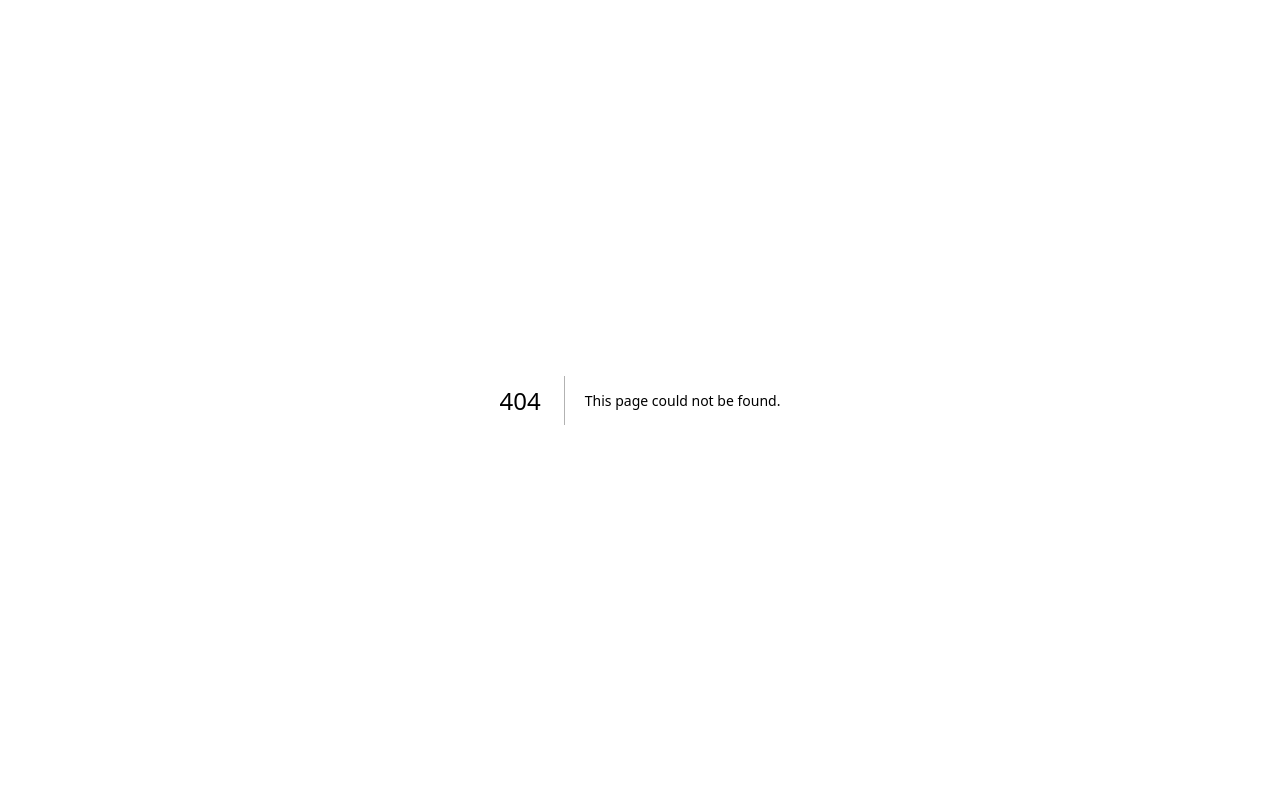
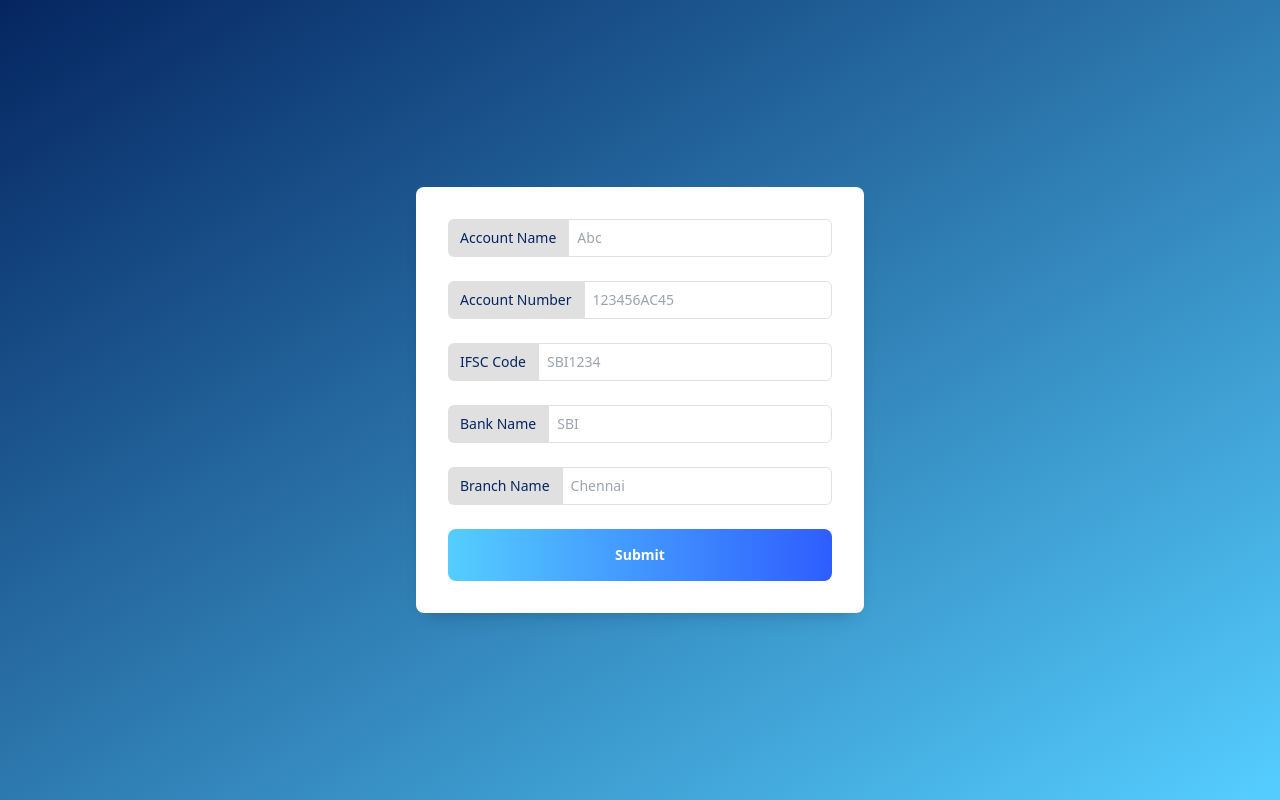
Before and after one commit to ShaliniSJ/The-Do-Nation-Station, a Next.js app: page /bank in a window 1280 px wide. Before the commit this address had no page. Built offline with nearby package versions, Linux system fonts and the light colour scheme.

Commit message:
[kierthana] added bankdetails page

```diff
--- /dev/null
+++ b/src/components/bankdetails.jsx
@@ -0,0 +1,106 @@
+
+
+const Bankdetails =() =>{
+    return (
+        <div className="flex items-center justify-center min-h-screen bg-gradient-to-br from-blue to-blue-skyblue">
+      <div className="relative p-8 bg-black/15 rounded-3xl shadow-lg w-full max-w-md">
+        <div className="absolute inset-0 bg-noise bg-primary rounded-lg" />
+        <form className="relative space-y-6 ">
+
+
+
+        {/* <fieldset className="w-full space-y-1 dark:text-gray-800">
+            <label htmlFor="licenseId" className="block text-sm font-medium">License ID</label>
+            <div className="flex">
+                <input
+                type="text"
+                name="licenseId"
+                id="licenseId"
+                placeholder="Enter your License ID"
+                className="flex flex-1 border sm:text-sm rounded-md focus:ring-inset dark:border-gray-300 dark:text-gray-800 dark:bg-gray-100 focus:dark:ring-violet-600 p-2"
+                />
+            </div>
+        </fieldset> */}
+        <fieldset className="w-full space-y-1 dark:text-gray-800">
+
+            <div className="flex">
+                <span className="flex items-center px-3 pointer-events-none sm:text-sm rounded-l-md dark:bg-gray-300 bg-gray-200">Account Name</span>
+                <input
+                type="text"
+                name="url"
+                id="url"
+                placeholder="Abc"
+                className="flex flex-1 border sm:text-sm rounded-r-md focus:ring focus:ring-blue focus:border-blue-100 dark:border-gray-300 dark:text-gray-800 dark:bg-gray-100 p-2"
+                />
+            </div>
+        </fieldset>
+
+        <fieldset className="w-full space-y-1 dark:text-gray-800">
+
+            <div className="flex">
+                <span className="flex items-center px-3 pointer-events-none sm:text-sm rounded-l-md dark:bg-gray-300 bg-gray-200">Account Number</span>
+                <input
+                type="text"
+                name="url"
+                id="url"
+                placeholder="123456AC45"
+                className="flex flex-1 border sm:text-sm rounded-r-md focus:ring focus:ring-blue focus:border-blue-100 dark:border-gray-300 dark:text-gray-800 dark:bg-gray-100 p-2"
+                />
+            </div>
+        </fieldset>
+
+        <fieldset className="w-full space-y-1 dark:text-gray-800">
+
+            <div className="flex">
+                <span className="flex items-center px-3 pointer-events-none sm:text-sm rounded-l-md dark:bg-gray-300 bg-gray-200">IFSC Code</span>
+                <input
+                type="text"
+                name="url"
+                id="url"
+                placeholder="SBI1234"
+                className="flex flex-1 border sm:text-sm rounded-r-md focus:ring focus:ring-blue focus:border-blue-100 dark:border-gray-300 dark:text-gray-800 dark:bg-gray-100 p-2"
+                />
+            </div>
+        </fieldset>
+
+        <fieldset className="w-full space-y-1 dark:text-gray-800">
+
+            <div className="flex">
+                <span className="flex items-center px-3 pointer-events-none sm:text-sm rounded-l-md dark:bg-gray-300 bg-gray-200">Bank Name</span>
+                <input
+                type="text"
+                name="url"
+                id="url"
+                placeholder="SBI"
+                className="flex flex-1 border sm:text-sm rounded-r-md focus:ring focus:ring-blue focus:border-blue-100 dark:border-gray-300 dark:text-gray-800 dark:bg-gray-100 p-2"
+                />
+            </div>
+        </fieldset>
+
+        <fieldset className="w-full space-y-1 dark:text-gray-800">
+
+            <div className="flex">
+                <span className="flex items-center px-3 pointer-events-none sm:text-sm rounded-l-md dark:bg-gray-300 bg-gray-200">Branch Name</span>
+                <input
+                type="text"
+                name="url"
+                id="url"
+                placeholder="Chennai"
+                className="flex flex-1 border sm:text-sm rounded-r-md focus:ring focus:ring-blue focus:border-blue-100 dark:border-gray-300 dark:text-gray-800 dark:bg-gray-100 p-2"
+                />
+            </div>
+        </fieldset>
+
+          <input className="w-full p-4 bg-gradient-to-r from-blue-skyblue to-blue-100 text-white font-semibold text-sm rounded-lg cursor-pointer transition-transform duration-150 transform focus:scale-105" type="submit" value="Submit" />
+        </form>
+
+      </div>
+    </div>
+
+    );
+}
+
+export default Bankdetails;
+
+//<label htmlFor="url" className="block text-sm font-medium">Location</label>
+//Account name, number, IFSC code, Bank name, Branch
--- a/src/components/organisationdetails.jsx
+++ b/src/components/organisationdetails.jsx
@@ -1,4 +1,4 @@
-import { MdMailOutline, MdLockOutline } from 'react-icons/md';
+
 
 const Organisation =() =>{
     return (
@@ -14,7 +14,7 @@ const Organisation =() =>{
                 name="description"
                 id="description"
                 placeholder="Enter your description here"
-                className="flex flex-1 border sm:text-sm rounded-md focus:ring-inset dark:border-gray-300 dark:text-gray-800 dark:bg-gray-100 focus:dark:ring-violet-600 p-2"
+                className="flex flex-1 border sm:text-sm rounded-r-md focus:ring focus:ring-blue focus:border-blue-100 dark:border-gray-300 dark:text-gray-800 dark:bg-gray-100 p-2"
                 ></textarea>
             </div>
         </fieldset>
@@ -35,7 +35,7 @@ const Organisation =() =>{
                 name="licenseId"
                 id="licenseId"
                 placeholder="Enter your License ID"
-                className="flex flex-1 border sm:text-sm rounded-md focus:ring-inset dark:border-gray-300 dark:text-gray-800 dark:bg-gray-100 focus:dark:ring-violet-600 p-2"
+                className="flex flex-1 border sm:text-sm rounded-r-md focus:ring focus:ring-blue focus:border-blue-100 dark:border-gray-300 dark:text-gray-800 dark:bg-gray-100 p-2"
                 />
             </div>
         </fieldset>
@@ -49,7 +49,7 @@ const Organisation =() =>{
                 name="url"
                 id="url"
                 placeholder="www.google.com/maps"
-                className="flex flex-1 border sm:text-sm rounded-r-md focus:ring focus:ring-violet-600 focus:border-violet-600 dark:border-gray-300 dark:text-gray-800 dark:bg-gray-100 p-2"
+                className="flex flex-1 border sm:text-sm rounded-r-md focus:ring focus:ring-blue focus:border-blue-100 dark:border-gray-300 dark:text-gray-800 dark:bg-gray-100 p-2"
                 />
             </div>
         </fieldset>
@@ -67,7 +67,7 @@ const Organisation =() =>{
             </div>
         </fieldset>
 
-          <input className="w-full p-4 bg-gradient-to-r from-blue-skyblue to-blue-100 text-white font-semibold text-sm rounded-lg cursor-pointer transition-transform duration-150 transform focus:scale-105" type="submit" value="Submit" />
+          <input className="w-full p-4 bg-gradient-to-r from-blue-skyblue to-blue-100 text-white font-semibold text-sm rounded-lg cursor-pointer transition-transform duration-150 transform focus:scale-105" type="submit" value="Next" />
         </form>
 
       </div>
--- /dev/null
+++ b/src/pages/bank.jsx
@@ -0,0 +1,8 @@
+import  Bankdetails from '../components/bankdetails'
+const bank=()=>{
+    return(
+        <Bankdetails/>
+    );
+}
+
+export default bank
```
